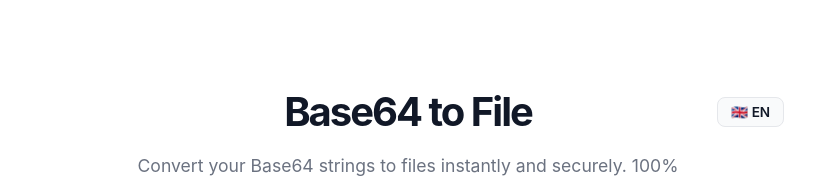
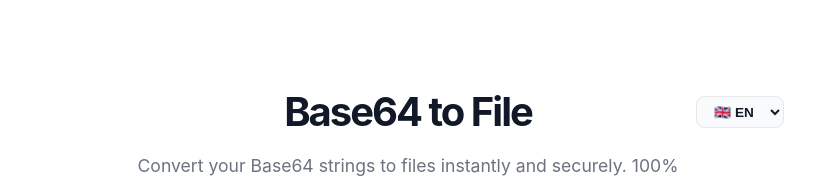
Before and after one commit to jnfire/base64-to-file, a Vue app: page / in a window 1280 px wide. Shown: the top 184 px of the page, without its empty margins (232-1047 px from the left). Built offline with nearby package versions, Linux system fonts and the light colour scheme.

Commit message:
refactor: replace language toggle button with a native select dropdown for locale switching

```diff
--- a/src/components/AppHeader.vue
+++ b/src/components/AppHeader.vue
@@ -2,19 +2,16 @@
 import { useI18n } from 'vue-i18n';
 
 const { t, locale } = useI18n();
-
-const toggleLanguage = () => {
-  locale.value = locale.value === 'es' ? 'en' : 'es';
-};
 </script>
 
 <template>
   <header class="app-header">
     <div class="header-top">
       <h1>{{ t('header.title') }}</h1>
-      <button class="lang-toggle" @click="toggleLanguage" aria-label="Toggle language">
-        {{ locale === 'es' ? '🇪🇸 ES' : '🇬🇧 EN' }}
-      </button>
+      <select class="lang-selector" v-model="locale" aria-label="Select language">
+        <option value="es">🇪🇸 ES</option>
+        <option value="en">🇬🇧 EN</option>
+      </select>
     </div>
     <p class="subtitle">{{ t('header.subtitle') }}</p>
     <div class="badges">
@@ -48,7 +45,7 @@ h1 {
   margin: 0;
 }
 
-.lang-toggle {
+.lang-selector {
   position: absolute;
   right: 0;
   background: var(--bg-surface);
@@ -62,7 +59,7 @@ h1 {
   transition: all 0.2s;
 }
 
-.lang-toggle:hover {
+.lang-selector:hover {
   background: var(--bg-surface-hover);
 }
 
@@ -100,7 +97,7 @@ h1 {
     margin-bottom: 1.5rem;
   }
 
-  .lang-toggle {
+  .lang-selector {
     position: static;
     margin-bottom: 1rem;
   }
```
